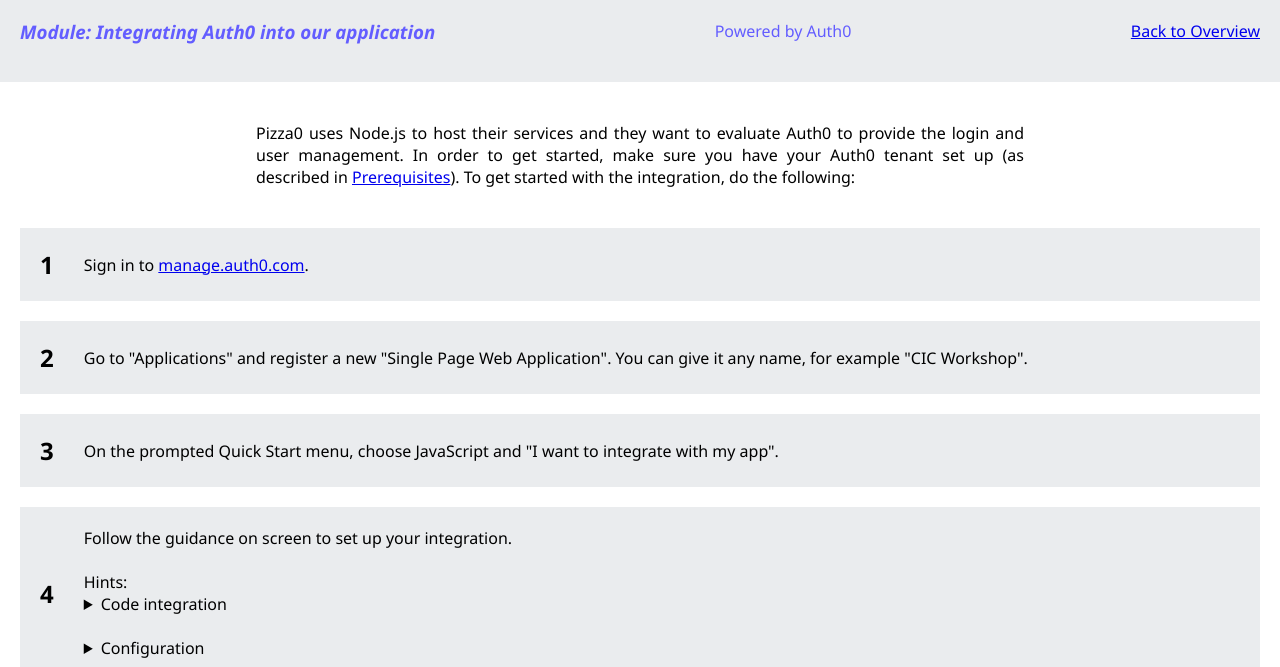
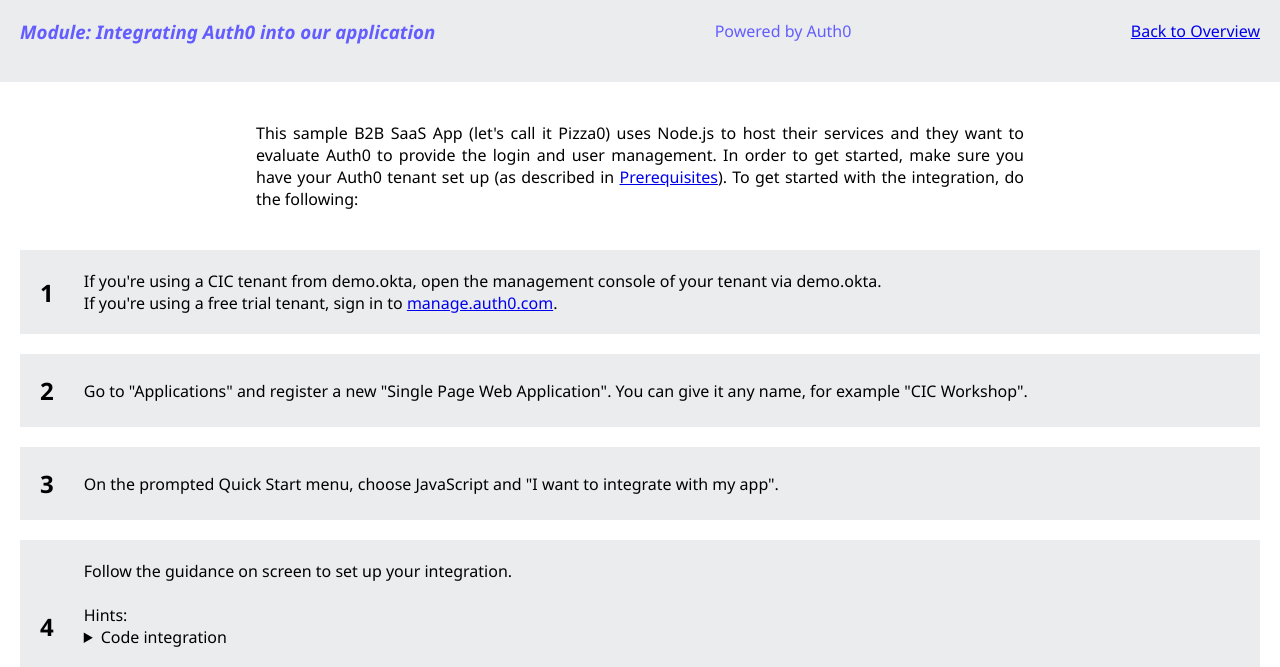
Before and after one commit to escobar022/okta-cic-workshop, a website: page pages/1.html in a window 1280 px wide. Shown: the part 106-773 px from the top of the page. Drawn offline with Linux system fonts and the light colour scheme.

Commit message:
Some language tweaks

```diff
--- a/pages/1.html
+++ b/pages/1.html
@@ -18,7 +18,7 @@
     </header>
 
     <section id="overview">
-        Pizza0 uses Node.js to host their services and they want to evaluate Auth0 to provide the login and user
+        This sample B2B SaaS App (let's call it Pizza0) uses Node.js to host their services and they want to evaluate Auth0 to provide the login and user
         management. In order to get started, make sure you have your Auth0 tenant set up (as described in <a
             href="/module-0">Prerequisites</a>).
         To get started with the integration, do the following:
@@ -28,7 +28,8 @@
             1
         </div>
         <div class="content">
-            Sign in to <a href="https://manage.auth0.com" target="_blank">manage.auth0.com</a>.
+            If you're using a CIC tenant from demo.okta, open the management console of your tenant via demo.okta.
+        <br>If you're using a free trial tenant, sign in to <a href="https://manage.auth0.com" target="_blank">manage.auth0.com</a>.
         </div>
     </section>
     <section id="auth0" class="list">
```
Also changed, not shown: pages/2.html (+1 -0 lines).
